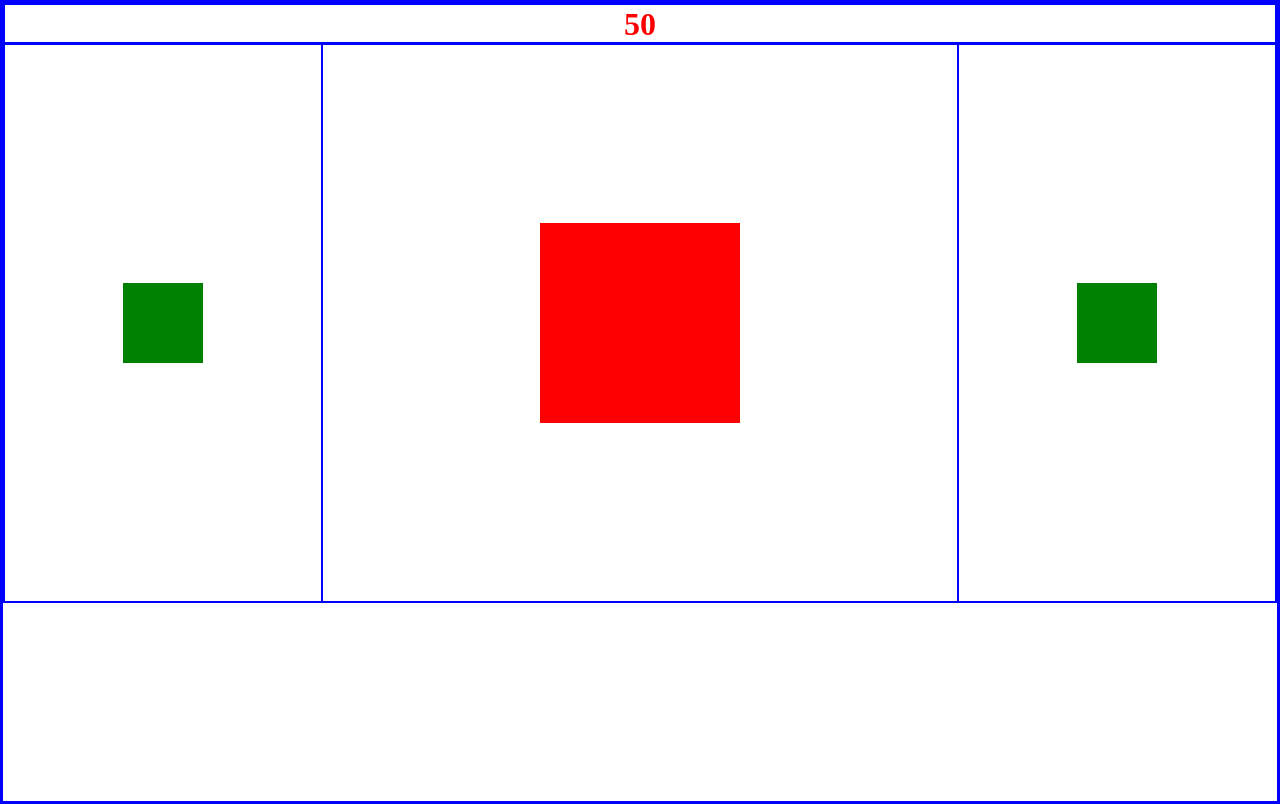
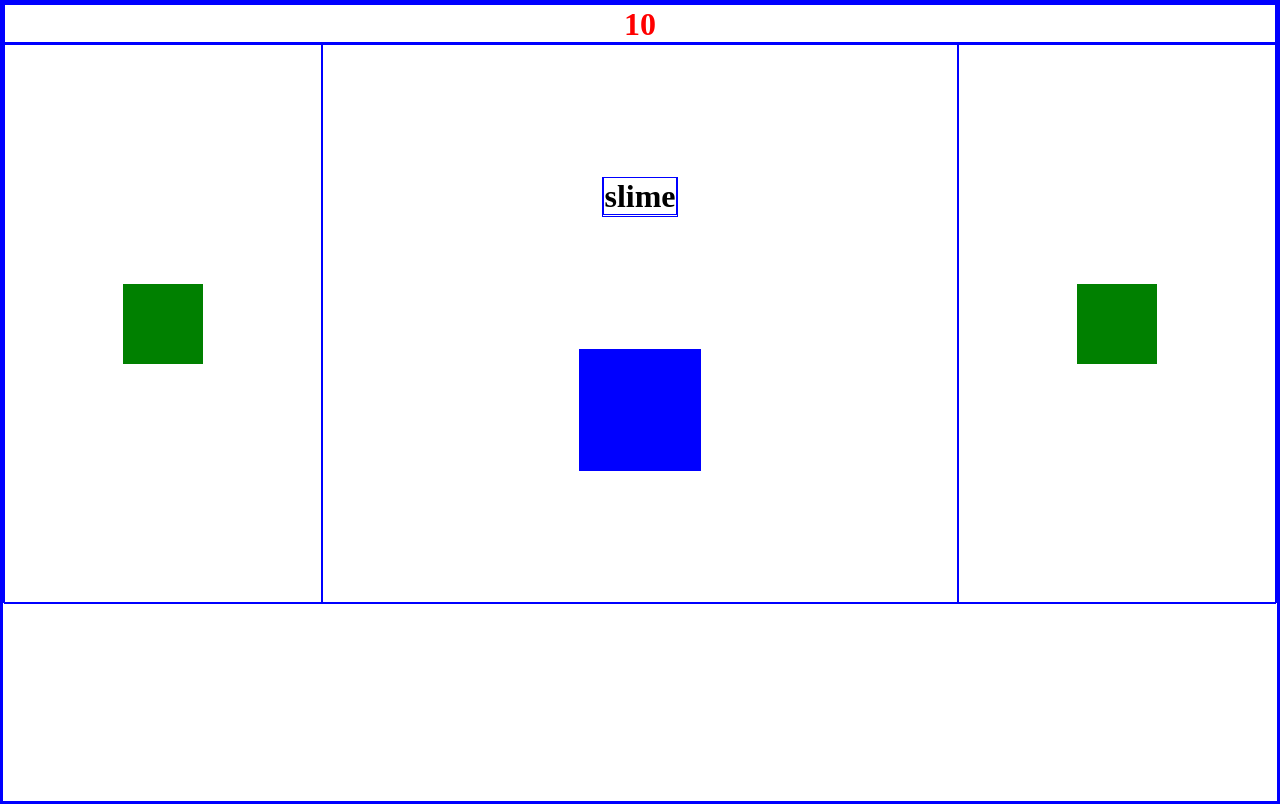
Before and after one commit to HarryPdot/JavaScriptStory, a plain HTML site: page index.html in a window 1280 px wide. Drawn offline with Linux system fonts and the light colour scheme.

Commit message:
Add monsters/wavelevels

```diff
--- a/damageSystem.js
+++ b/damageSystem.js
@@ -1,9 +1,11 @@
-console.log("yes")
-
 var hpBar = document.querySelector(".health-bar")
 // var characterOne = document.querySelector(".character-one")
 // var characterTwo = document.querySelector(".character-two")
-var boss = document.querySelector(".boss")
+var bossImage = document.querySelector(".boss")
+var mobImage = document.querySelector(".mob")
+var monsterNameText = document.querySelector(".monsterNameText")
+
+
 
 // character stats
 let partyOne = {
@@ -17,33 +19,78 @@ let partyTwo = {
     }
 }
 
-// boss hp
-let bossHp = 100
-let bossHpText = bossHp
-let bossLevel = 1
-hpBar.textContent = Number(bossHp * bossLevel)
-// character damage range
-var range = 5
+// current monster
+let monstersOrder = ["snail", "slime", "mushroom", "boss"]
+let monsters = [
+        snail= {
+            name: "snail",
+            hp: 30
+        },
+        slime= {
+            name: "slime",
+            hp: 80
+        },
+        mushroom= {
+            name: "mushroom",
+            hp: 150
+        },
+        boss= {
+            name: "boss",
+            hp: 400
+        }
+]
+let counter = 1
+let mobHp = ""
+let waveLevel = 1
 
+// handles current monster
+function currentMonster() {
+    if (counter % 4 == 1) {
+        monsterNameText.textContent = "snail"
+        mobHp = Number(monsters[0].hp * waveLevel)
+    } else if ( counter % 4 == 2) {
+        monsterNameText.textContent = "slime"
+        mobHp = Number(monsters[1].hp * waveLevel)
+    } else if ( counter % 4 == 3) {
+        monsterNameText.textContent = "mushroom"
+        mobHp = Number(monsters[2].hp * waveLevel)
+    } else if ( counter % 4 == 0) {
+        monsterNameText.textContent = "boss"
+        mobHp = Number(monsters[3].hp * waveLevel)
+    }
+}
+
+currentMonster()
+
+// current monster hp bar
+let mobHpText = mobHp
+// let bossHpText = bossHp
+
+hpBar.textContent = Number(mobHp * waveLevel)
+
+//handles the damage to the monster
 function handleDamage() {
-    console.log(bossHpText)
-    bossHpText = bossHpText - (partyOne.characterOne.range + partyTwo.characterOne.range)
-    console.log("bossHpText", bossHpText)
-    hpBar.textContent = bossHpText
+    mobHp = mobHp - (partyOne.characterOne.range + partyTwo.characterOne.range)
+    console.log("mobHp", mobHp)
+    hpBar.textContent = mobHp
 
-    if (bossHpText === 0) {
-        handleNewBoss()
+    if (mobHp === 0) {
+        handleNewMonster()
     }
 }
 
 // new boss when current defeated
-function handleNewBoss() {
-    bossLevel = bossLevel + 1
-    console.log("bossLevel", bossLevel)
-    bossHpText = bossHp * bossLevel
-    hpBar.textContent = bossHpText
+function handleNewMonster() {
+    if(counter % 4 == 0){
+        waveLevel = waveLevel + 1
+        console.log("waveLevel", waveLevel)
+    }
+    counter ++
+    currentMonster()
+    console.log("counter", counter)
 }
 
 
-setInterval(handleDamage, 1000)
-boss.addEventListener("click", handleDamage);
+setInterval(handleDamage, 500)
+bossImage.addEventListener("click", handleDamage);
+mobImage.addEventListener("click", handleDamage);
--- a/index.html
+++ b/index.html
@@ -15,9 +15,12 @@
             <div class="party-one">
                 <div class="character-one"></div>
             </div>
-
-            <div class="boss-grid">
-                <div class="boss"></div>
+            <div class="center-grid">
+                <header class="monster-name"><span class="monsterNameText"></span></header>
+                <div class="monsters-grid">
+                    <div class="boss"></div>
+                    <div class="mob"></div>
+                </div>
             </div>
             <div class="party-two">
                 <div class="character-two"></div>
--- a/style.css
+++ b/style.css
@@ -61,15 +61,40 @@ body {
     background-color: green;
 }
 
-.boss-grid {
+
+.center-grid {
+    height: 70vh;
     display: flex;
-    justify-content: center;
+    justify-content:space-evenly;
     align-items: center;
+    flex-direction: column;
+
+}
+
+.monsters-grid {
+
+}
+
+.monster-name {
+    color: black;
+    font-weight: bold;
+    height: 5vh;
+    font-size: 4vh;
+
 }
 
 .boss {
     border: 1px solid red;
-    height: 25vh;
-    width: 25vh;
+    height: 20vh;
+    width: 20vh;
     background-color: red;
+    display: none;
+
 }
+
+.mob {
+    border: 1px solid blue;
+    height: 15vh;
+    width: 15vh;
+    background-color: blue;
+}
```
